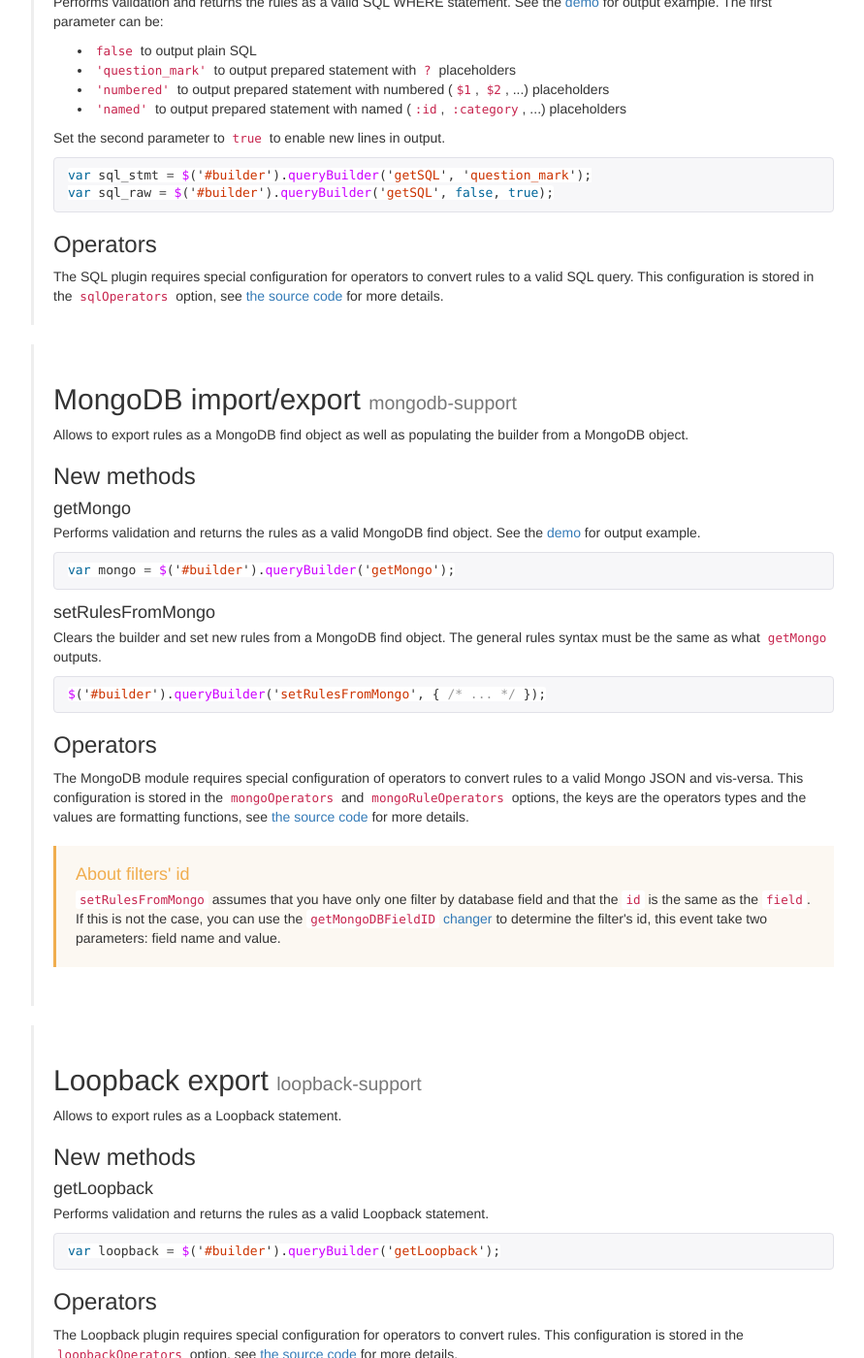
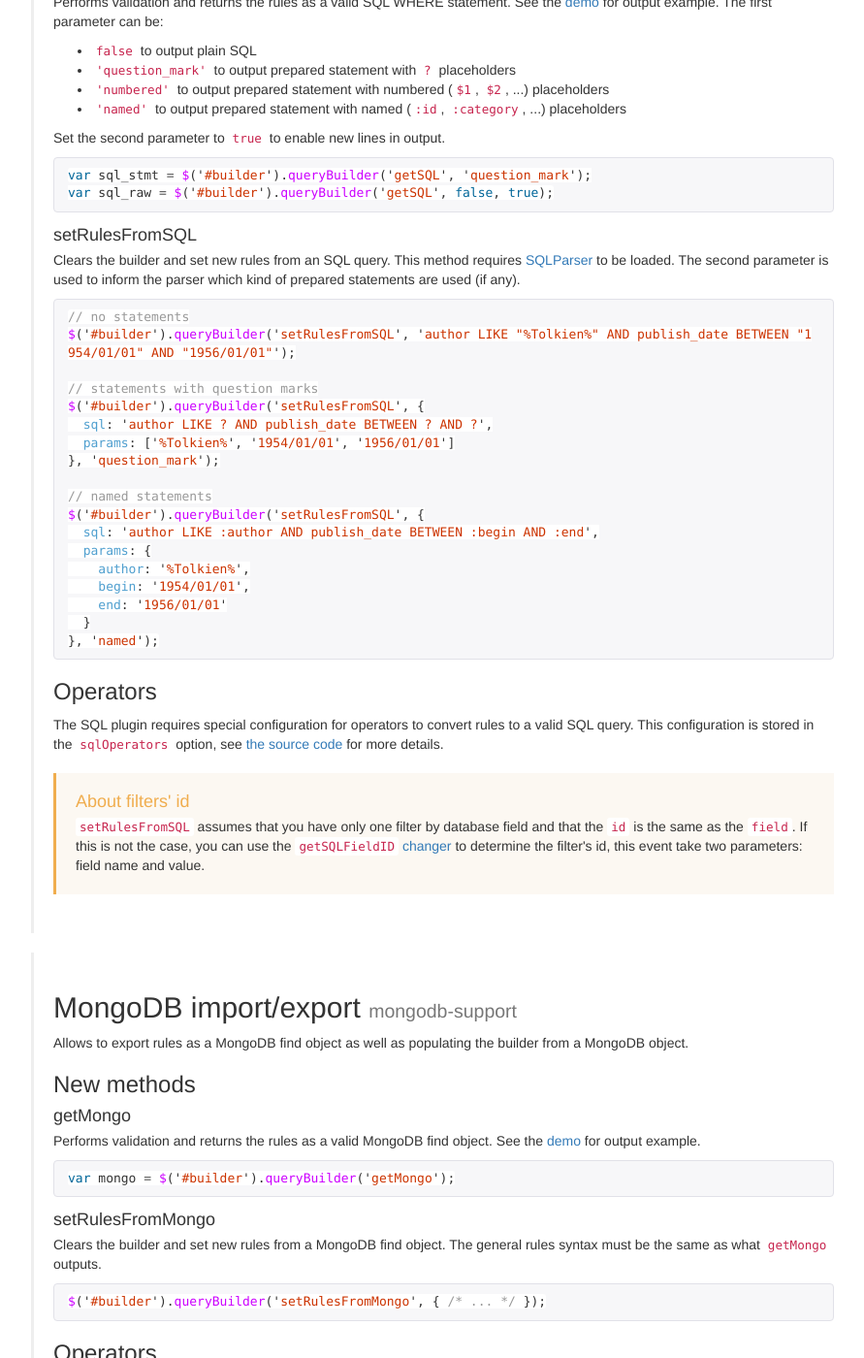
Before and after one commit to mistic100/jQuery-QueryBuilder, a Jekyll site: the page built from plugins.html, in a window 1280 px wide and 1400 px high, scrolled down 1047 px. Shown: the whole window at 97% size, without its empty margins (38-929 px from the left). Built offline with Jekyll 4.4.1, drawn with Linux system fonts in a browser that asks for light colours; nearby versions of some CDN libraries; comment, search, counter and statistics services are not loaded; some of the changed text lies outside the part shown.

Commit message:
update doc

```diff
--- a/index.html
+++ b/index.html
@@ -48,6 +48,11 @@ isHome: true
       <li><a href="http://momentjs.com">MomentJS</a> (optional, for Date/Time validation)</li>
       <li>Other Bootstrap components used by plugins</li>
   </ul>
+
+  <div class="bs-callout">
+    <h4>Don't want to use Bootstrap ?</h4>
+    <p>Let's see <a href="{{site.github.url}}/dev/no-bootstrap.html">what we can do for you</a>.</p>
+  </div>
 
   <h3 id="letsgo">Let's go!</h3>
   <p>Include <a href="{{site.rawUrl}}/dist/css/query-builder.default.min.css" target="_blank">query-builder.css</a> in your page head and <a href="{{site.rawUrl}}/dist/js/query-builder.min.js" target="_blank">query-builder.js</a> after dependencies. Then add QueryBuilder to any <code>&lt;div></code> you want.</p>
--- a/plugins.html
+++ b/plugins.html
@@ -57,8 +57,37 @@ var sql_stmt = $('#builder').queryBuilder('getSQL', 'question_mark');
 var sql_raw = $('#builder').queryBuilder('getSQL', false, true);
 {% endhighlight %}
 
+    <h4>setRulesFromSQL</h4>
+    <p>Clears the builder and set new rules from an SQL query. This method requires <a href="https://github.com/forward/sql-parser">SQLParser</a> to be loaded. The second parameter is used to inform the parser which kind of prepared statements are used (if any).</p>
+{% highlight javascript %}
+// no statements
+$('#builder').queryBuilder('setRulesFromSQL', 'author LIKE "%Tolkien%" AND publish_date BETWEEN "1954/01/01" AND "1956/01/01"');
+
+// statements with question marks
+$('#builder').queryBuilder('setRulesFromSQL', {
+  sql: 'author LIKE ? AND publish_date BETWEEN ? AND ?',
+  params: ['%Tolkien%', '1954/01/01', '1956/01/01']
+}, 'question_mark');
+
+// named statements
+$('#builder').queryBuilder('setRulesFromSQL', {
+  sql: 'author LIKE :author AND publish_date BETWEEN :begin AND :end',
+  params: {
+    author: '%Tolkien%',
+    begin: '1954/01/01',
+    end: '1956/01/01'
+  }
+}, 'named');
+{% endhighlight %}
+
+
     <h3>Operators</h3>
     <p>The SQL plugin requires special configuration for operators to convert rules to a valid SQL query. This configuration is stored in the <code>sqlOperators</code> option, see <a href="{{site.blobUrl}}/src/plugins/sql-support/plugin.js#L4-24">the source code</a> for more details.</p>
+
+    <div class="bs-callout bs-callout-warning">
+      <h4>About filters' id</h4>
+      <p><code>setRulesFromSQL</code> assumes that you have only one filter by database field and that the <code>id</code> is the same as the <code>field</code>. If this is not the case, you can use the <code>getSQLFieldID</code> <a href="{{site.github.url}}/dev/events.html#changers">changer</a> to determine the filter's id, this event take two parameters: field name and value.</p>
+    </div>
   </div>
 
   <div class="bs-callout">
@@ -96,18 +125,7 @@ $('#builder').queryBuilder('setRulesFromMongo', { /* ... */ });
       Loopback export <small>loopback-support</small>
     </h2>
 
-    <p>Allows to export rules as a Loopback statement.</p>
-
-    <h3>New methods</h3>
-
-    <h4>getLoopback</h4>
-    <p>Performs validation and returns the rules as a valid Loopback statement.</p>
-{% highlight javascript %}
-var loopback = $('#builder').queryBuilder('getLoopback');
-{% endhighlight %}
-
-    <h3>Operators</h3>
-    <p>The Loopback plugin requires special configuration for operators to convert rules. This configuration is stored in the <code>loopbackOperators</code> option, see <a href="{{site.blobUrl}}/src/plugins/loopback-support/plugin.js#L4-24">the source code</a> for more details.</p>
+    <p>The Loopback plugin has been moved to <a href="https://github.com/fabien/jQuery-QueryBuilder-Loopback">a separated project</a>.</p>
   </div>
 </section>
 
```
Also changed, not shown: dev/no-bootstrap.html (added, +146 -0 lines).
